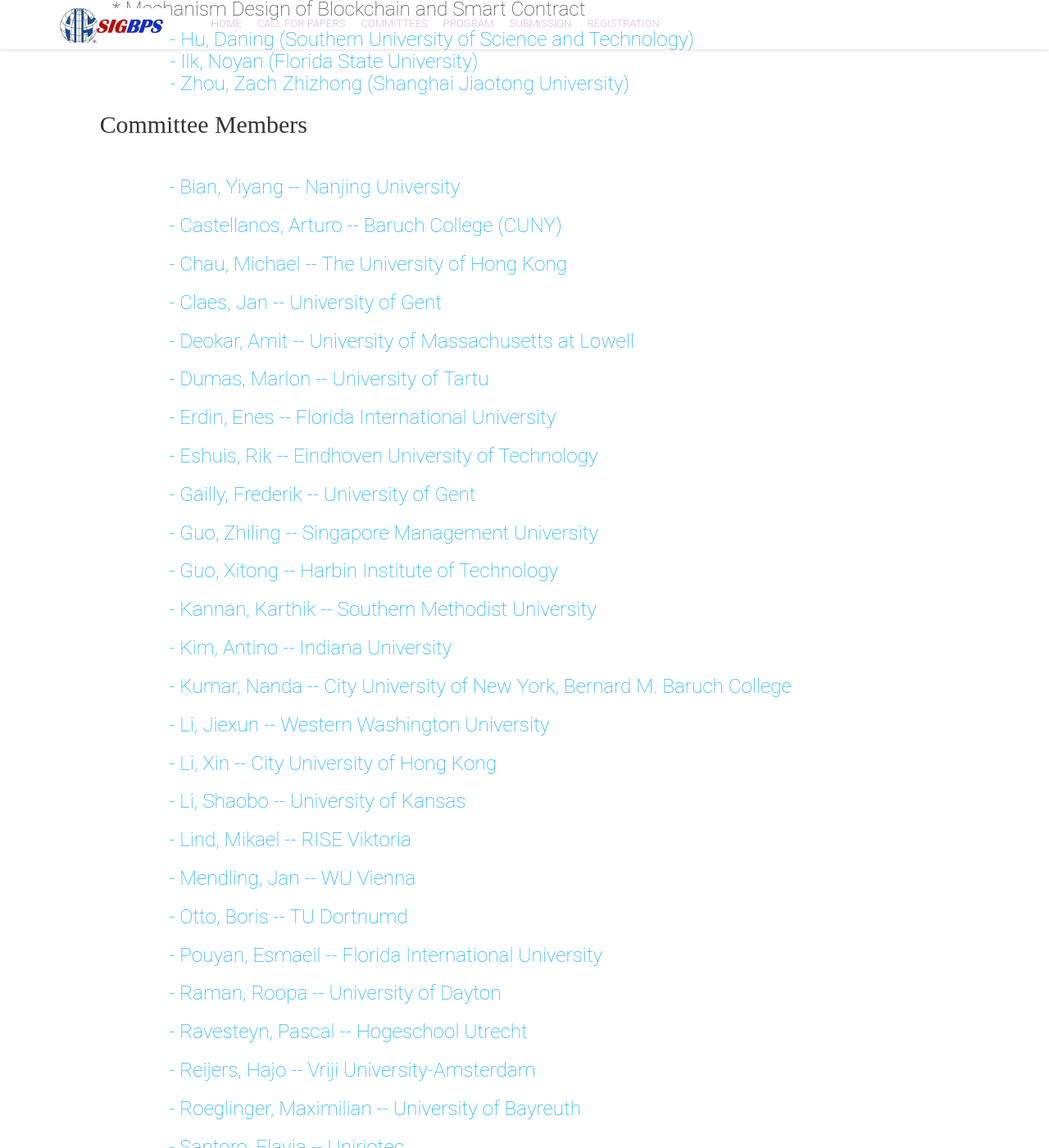
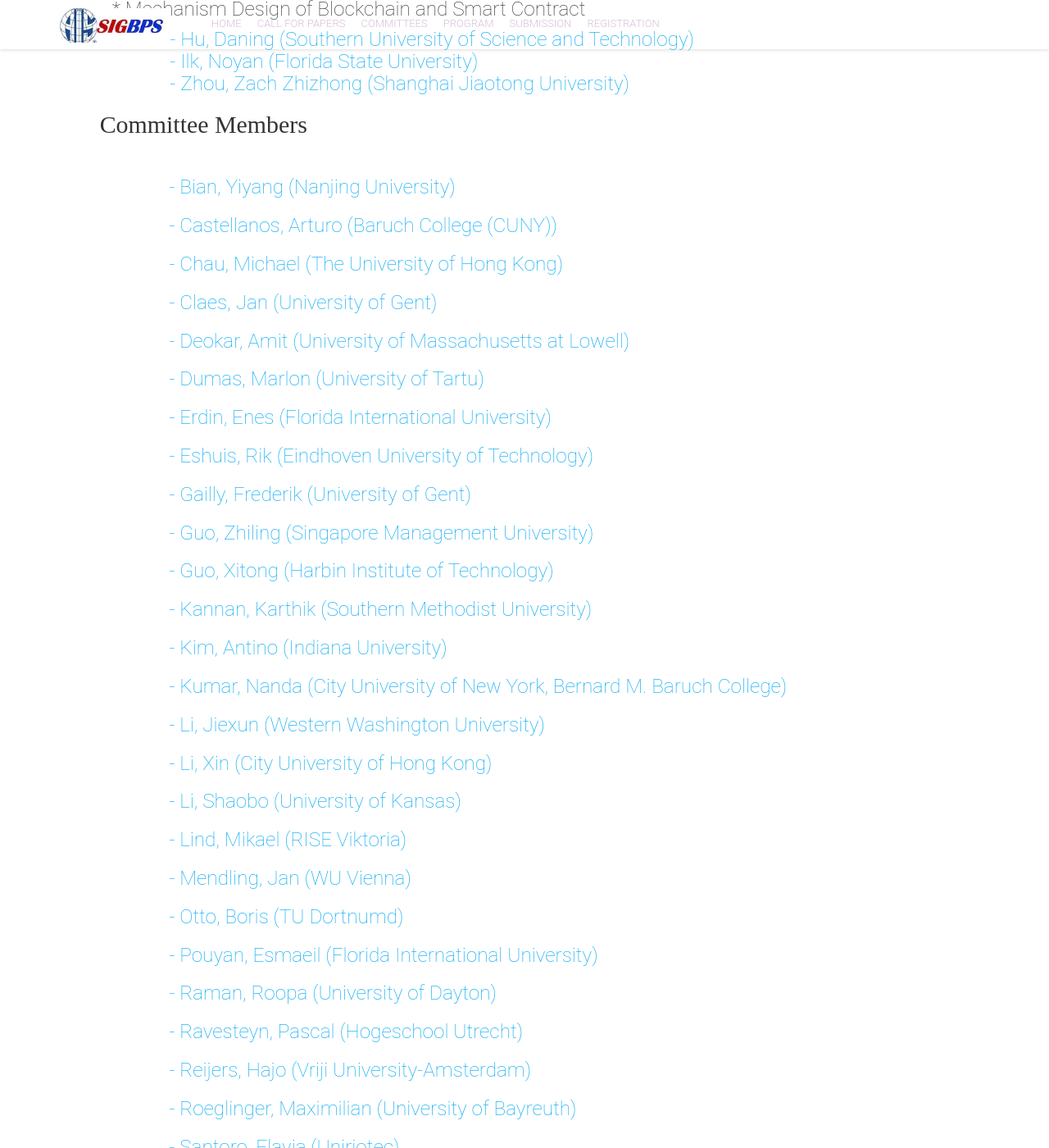
Before and after one commit to jayshanmis/jayshanmis.github.io, a Jekyll site: the page built from organization2.html, in a window 1280 px wide and 1400 px high, scrolled down 1173 px. Shown: the whole window at 82% size. Built offline with Jekyll 4.4.1, drawn with Linux system fonts in a browser that asks for light colours; nearby versions of some CDN libraries; some of the changed text lies outside the part shown.

Commit message:
Update committeePC.html

```diff
--- a/_includes/committeePC.html
+++ b/_includes/committeePC.html
@@ -34,7 +34,7 @@
                         <div>
                                 <div class="text-left"><h6></h6></div>
                                 <div class="text-left"><span><h6><div >
-                                    <div class="col-lg-offset-1"><a> - {{teamMember.surname}}, {{teamMember.name}} -- {{teamMember.affiliations}}</a></div>
+                                    <div class="col-lg-offset-1"><a> - {{teamMember.surname}}, {{teamMember.name}} ({{teamMember.affiliations}})</a></div>
                                 </div></h6></span>
                                 </div>
                         </div>
```
